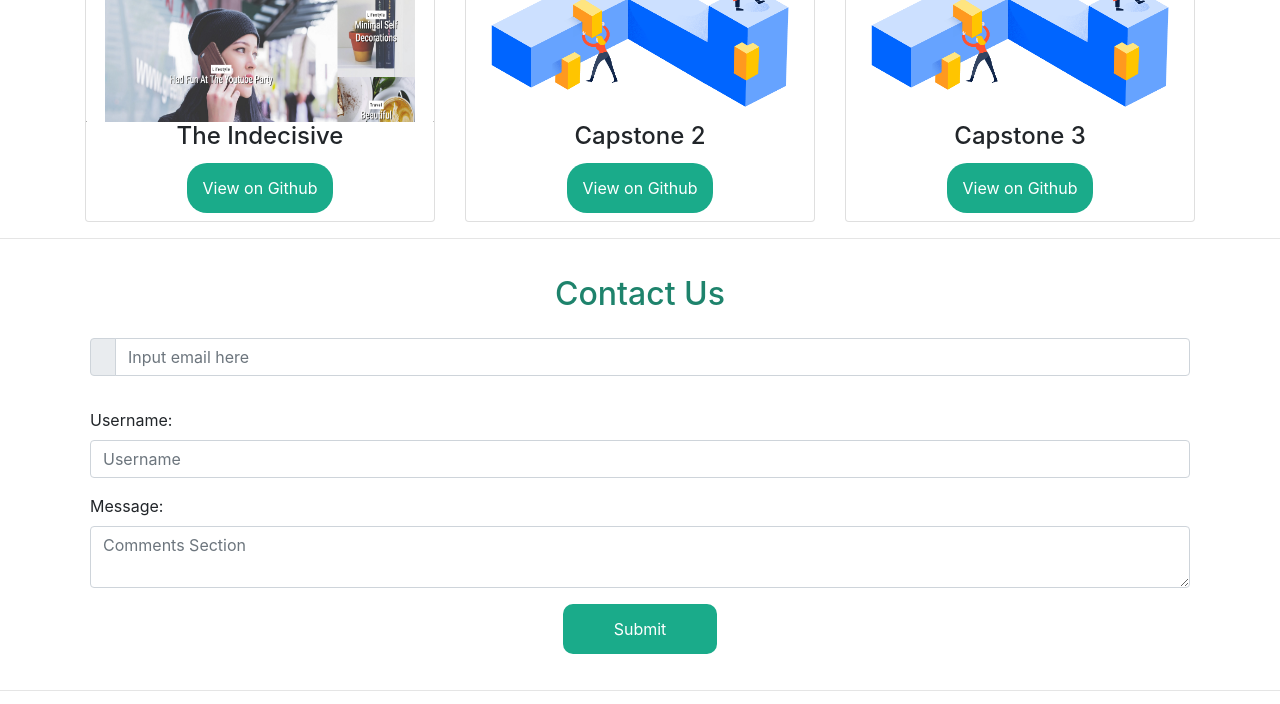
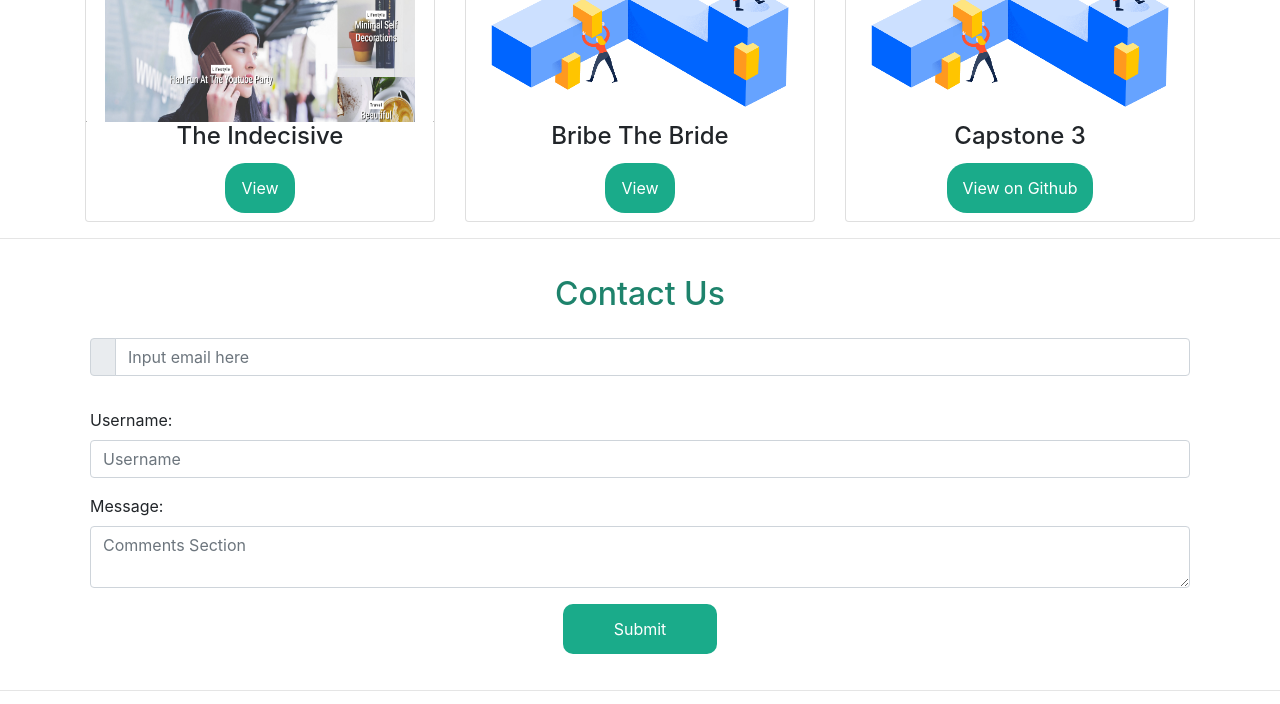
Before and after one commit to rjdvillanueva/myportfolio, a plain HTML site: page index.html in a window 1280 px wide. Shown: the part 1940-2644 px from the top of the page. Drawn offline with nearby package versions, Linux system fonts and the light colour scheme.

Commit message:
Update index.html

```diff
--- a/index.html
+++ b/index.html
@@ -156,7 +156,7 @@
 	                <div class="card-block">
 	                    <h4 class="card-title">The Indecisive</h4>
 	                    <p class="card-text px-2"></p>
-	                    <button class="caps-btn mb-2"><a href="https://rjdvillanueva.github.io/theindecisive/index.html" target="_blank">View on Github</a></button>
+	                    <button class="caps-btn mb-2"><a href="https://rjdvillanueva.github.io/theindecisive/index.html" target="_blank">View</a></button>
 	                </div>
 	            </div>
 	        </div>
@@ -165,9 +165,9 @@
 	            <div class="card">
 	                <img class="card-img-top img-fluid" src="assets/images/capstone-img.png" alt="project-src">
 	                <div class="card-block">
-	                    <h4 class="card-title">Capstone 2</h4>
+	                    <h4 class="card-title">Bribe The Bride</h4>
 							<p class="card-text px-2"></p>
-						<button class="caps-btn mb-2"><a href="#" target="_blank"> View on Github</a></button>
+						<button class="caps-btn mb-2"><a href="https://bribethebridemnl.000webhostapp.com/bribethebride/app/views/index.php" target="_blank"> View</a></button>
 	                </div>
 	            </div>
 	        </div>
```
